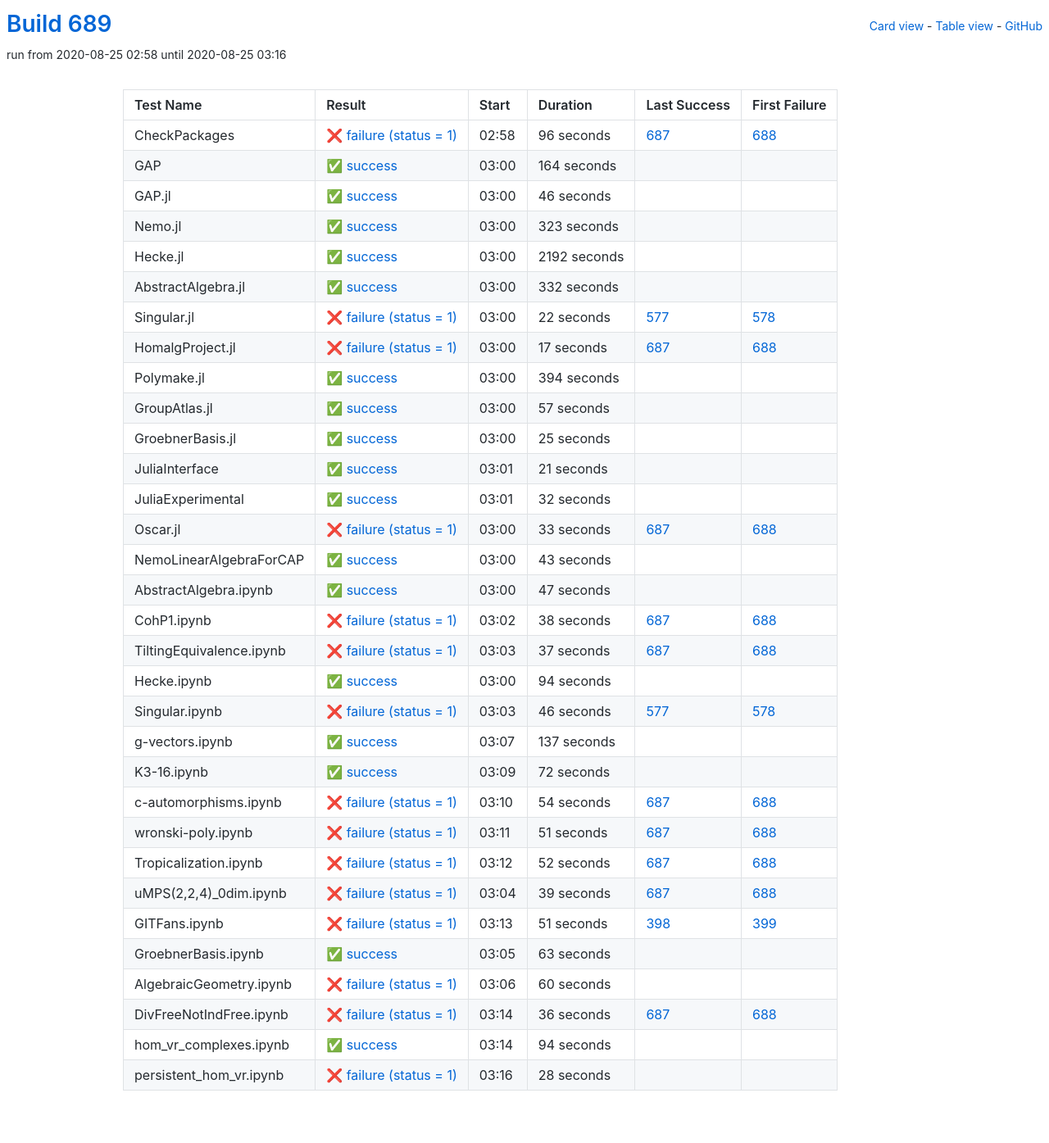
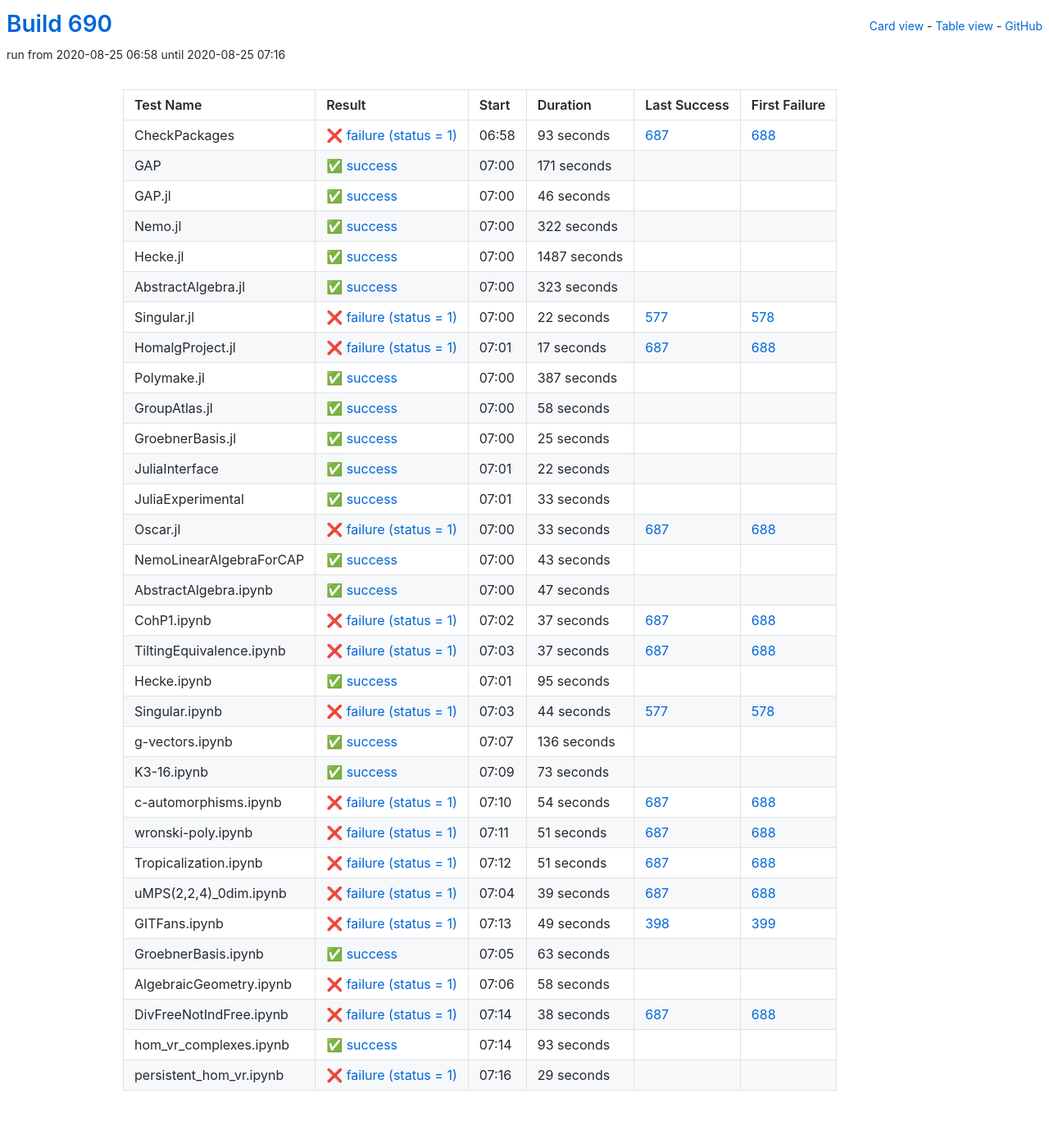
Before and after one commit to oscar-system/oscar-ci-status-stable, a Jekyll site: the page built from table.html, in a window 1280 px wide. Shown: the whole page at 82% size. Built offline with Jekyll 4.4.1, drawn with Linux system fonts in a browser that asks for light colours.

Commit message:
Build #690

```diff
--- a/_data/ci.yml
+++ b/_data/ci.yml
@@ -1,6 +1,6 @@
 ---
-build: 689
-build_url: https://oscarci.mathematik.uni-kl.de/job/oscar-stable/689/
+build: 690
+build_url: https://oscarci.mathematik.uni-kl.de/job/oscar-stable/690/
 job: oscar-stable
 organization: oscar-system
 repo: oscar-ci-status-stable
@@ -8,32 +8,32 @@ repourl: https://github.com/oscar-system/oscar-ci-status-stable
 tests:
 - name: CheckPackages
   id: checkpackages
-  log: https://oscarci.mathematik.uni-kl.de/job/oscar-stable/689/artifact/logs/build-689/CheckPackages.log
-  start: 2020-08-25 02:58
+  log: https://oscarci.mathematik.uni-kl.de/job/oscar-stable/690/artifact/logs/build-690/CheckPackages.log
+  start: 2020-08-25 06:58
   success: false
   exitcode: 1
   status: failure
-  duration: 96
+  duration: 93
   last_success: 687
   last_success_url: https://oscarci.mathematik.uni-kl.de/job/oscar-stable/687/
   first_failure: 688
   first_failure_url: https://oscarci.mathematik.uni-kl.de/job/oscar-stable/688/
 - name: GAP
   id: gap
-  log: https://oscarci.mathematik.uni-kl.de/job/oscar-stable/689/artifact/logs/build-689/GAP.log
-  start: 2020-08-25 03:00
+  log: https://oscarci.mathematik.uni-kl.de/job/oscar-stable/690/artifact/logs/build-690/GAP.log
+  start: 2020-08-25 07:00
   success: true
   exitcode: 0
   status: success
-  duration: 164
+  duration: 171
   last_success: false
   last_success_url:
   first_failure: false
   first_failure_url:
 - name: GAP.jl
   id: gap-jl
-  log: https://oscarci.mathematik.uni-kl.de/job/oscar-stable/689/artifact/logs/build-689/GAP.jl.log
-  start: 2020-08-25 03:00
+  log: https://oscarci.mathematik.uni-kl.de/job/oscar-stable/690/artifact/logs/build-690/GAP.jl.log
+  start: 2020-08-25 07:00
   success: true
   exitcode: 0
   status: success
@@ -44,8 +44,32 @@ tests:
   first_failure_url:
 - name: Nemo.jl
   id: nemo-jl
-  log: https://oscarci.mathematik.uni-kl.de/job/oscar-stable/689/artifact/logs/build-689/Nemo.jl.log
-  start: 2020-08-25 03:00
+  log: https://oscarci.mathematik.uni-kl.de/job/oscar-stable/690/artifact/logs/build-690/Nemo.jl.log
+  start: 2020-08-25 07:00
+  success: true
+  exitcode: 0
+  status: success
+  duration: 322
+  last_success: false
+  last_success_url:
+  first_failure: false
+  first_failure_url:
+- name: Hecke.jl
+  id: hecke-jl
+  log: https://oscarci.mathematik.uni-kl.de/job/oscar-stable/690/artifact/logs/build-690/Hecke.jl.log
+  start: 2020-08-25 07:00
+  success: true
+  exitcode: 0
+  status: success
+  duration: 1487
+  last_success: false
+  last_success_url:
+  first_failure: false
+  first_failure_url:
+- name: AbstractAlgebra.jl
+  id: abstractalgebra-jl
+  log: https://oscarci.mathematik.uni-kl.de/job/oscar-stable/690/artifact/logs/build-690/AbstractAlgebra.jl.log
+  start: 2020-08-25 07:00
   success: true
   exitcode: 0
   status: success
@@ -54,34 +78,10 @@ tests:
   last_success_url:
   first_failure: false
   first_failure_url:
-- name: Hecke.jl
-  id: hecke-jl
-  log: https://oscarci.mathematik.uni-kl.de/job/oscar-stable/689/artifact/logs/build-689/Hecke.jl.log
-  start: 2020-08-25 03:00
-  success: true
-  exitcode: 0
-  status: success
-  duration: 2192
-  last_success: false
-  last_success_url:
-  first_failure: false
-  first_failure_url:
-- name: AbstractAlgebra.jl
-  id: abstractalgebra-jl
-  log: https://oscarci.mathematik.uni-kl.de/job/oscar-stable/689/artifact/logs/build-689/AbstractAlgebra.jl.log
-  start: 2020-08-25 03:00
-  success: true
-  exitcode: 0
-  status: success
-  duration: 332
-  last_success: false
-  last_success_url:
-  first_failure: false
-  first_failure_url:
 - name: Singular.jl
   id: singular-jl
-  log: https://oscarci.mathematik.uni-kl.de/job/oscar-stable/689/artifact/logs/build-689/Singular.jl.log
-  start: 2020-08-25 03:00
+  log: https://oscarci.mathematik.uni-kl.de/job/oscar-stable/690/artifact/logs/build-690/Singular.jl.log
+  start: 2020-08-25 07:00
   success: false
   exitcode: 1
   status: failure
@@ -92,8 +92,8 @@ tests:
   first_failure_url: https://oscarci.mathematik.uni-kl.de/job/oscar-stable/578/
 - name: HomalgProject.jl
   id: homalgproject-jl
-  log: https://oscarci.mathematik.uni-kl.de/job/oscar-stable/689/artifact/logs/build-689/HomalgProject.jl.log
-  start: 2020-08-25 03:00
+  log: https://oscarci.mathematik.uni-kl.de/job/oscar-stable/690/artifact/logs/build-690/HomalgProject.jl.log
+  start: 2020-08-25 07:01
   success: false
   exitcode: 1
   status: failure
@@ -104,32 +104,32 @@ tests:
   first_failure_url: https://oscarci.mathematik.uni-kl.de/job/oscar-stable/688/
 - name: Polymake.jl
   id: polymake-jl
-  log: https://oscarci.mathematik.uni-kl.de/job/oscar-stable/689/artifact/logs/build-689/Polymake.jl.log
-  start: 2020-08-25 03:00
+  log: https://oscarci.mathematik.uni-kl.de/job/oscar-stable/690/artifact/logs/build-690/Polymake.jl.log
+  start: 2020-08-25 07:00
   success: true
   exitcode: 0
   status: success
-  duration: 394
+  duration: 387
   last_success: false
   last_success_url:
   first_failure: false
   first_failure_url:
 - name: GroupAtlas.jl
   id: groupatlas-jl
-  log: https://oscarci.mathematik.uni-kl.de/job/oscar-stable/689/artifact/logs/build-689/GroupAtlas.jl.log
-  start: 2020-08-25 03:00
+  log: https://oscarci.mathematik.uni-kl.de/job/oscar-stable/690/artifact/logs/build-690/GroupAtlas.jl.log
+  start: 2020-08-25 07:00
   success: true
   exitcode: 0
   status: success
-  duration: 57
+  duration: 58
   last_success: false
   last_success_url:
   first_failure: false
   first_failure_url:
 - name: GroebnerBasis.jl
   id: groebnerbasis-jl
-  log: https://oscarci.mathematik.uni-kl.de/job/oscar-stable/689/artifact/logs/build-689/GroebnerBasis.jl.log
-  start: 2020-08-25 03:00
+  log: https://oscarci.mathematik.uni-kl.de/job/oscar-stable/690/artifact/logs/build-690/GroebnerBasis.jl.log
+  start: 2020-08-25 07:00
   success: true
   exitcode: 0
   status: success
@@ -140,32 +140,32 @@ tests:
   first_failure_url:
 - name: JuliaInterface
   id: juliainterface
-  log: https://oscarci.mathematik.uni-kl.de/job/oscar-stable/689/artifact/logs/build-689/JuliaInterface.log
-  start: 2020-08-25 03:01
+  log: https://oscarci.mathematik.uni-kl.de/job/oscar-stable/690/artifact/logs/build-690/JuliaInterface.log
+  start: 2020-08-25 07:01
   success: true
   exitcode: 0
   status: success
-  duration: 21
+  duration: 22
   last_success: false
   last_success_url:
   first_failure: false
   first_failure_url:
 - name: JuliaExperimental
   id: juliaexperimental
-  log: https://oscarci.mathematik.uni-kl.de/job/oscar-stable/689/artifact/logs/build-689/JuliaExperimental.log
-  start: 2020-08-25 03:01
+  log: https://oscarci.mathematik.uni-kl.de/job/oscar-stable/690/artifact/logs/build-690/JuliaExperimental.log
+  start: 2020-08-25 07:01
   success: true
   exitcode: 0
   status: success
-  duration: 32
+  duration: 33
   last_success: false
   last_success_url:
   first_failure: false
   first_failure_url:
 - name: Oscar.jl
   id: oscar-jl
-  log: https://oscarci.mathematik.uni-kl.de/job/oscar-stable/689/artifact/logs/build-689/Oscar.jl.log
-  start: 2020-08-25 03:00
+  log: https://oscarci.mathematik.uni-kl.de/job/oscar-stable/690/artifact/logs/build-690/Oscar.jl.log
+  start: 2020-08-25 07:00
   success: false
   exitcode: 1
   status: failure
@@ -176,8 +176,8 @@ tests:
   first_failure_url: https://oscarci.mathematik.uni-kl.de/job/oscar-stable/688/
 - name: NemoLinearAlgebraForCAP
   id: nemolinearalgebraforcap
-  log: https://oscarci.mathematik.uni-kl.de/job/oscar-stable/689/artifact/logs/build-689/NemoLinearAlgebraForCAP.log
-  start: 2020-08-25 03:00
+  log: https://oscarci.mathematik.uni-kl.de/job/oscar-stable/690/artifact/logs/build-690/NemoLinearAlgebraForCAP.log
+  start: 2020-08-25 07:00
   success: true
   exitcode: 0
   status: success
@@ -188,8 +188,8 @@ tests:
   first_failure_url:
 - name: AbstractAlgebra.ipynb
   id: abstractalgebra-ipynb
-  log: https://oscarci.mathematik.uni-kl.de/job/oscar-stable/689/artifact/logs/build-689/AbstractAlgebra.ipynb.log
-  start: 2020-08-25 03:00
+  log: https://oscarci.mathematik.uni-kl.de/job/oscar-stable/690/artifact/logs/build-690/AbstractAlgebra.ipynb.log
+  start: 2020-08-25 07:00
   success: true
   exitcode: 0
   status: success
@@ -200,20 +200,20 @@ tests:
   first_failure_url:
 - name: CohP1.ipynb
   id: cohp1-ipynb
-  log: https://oscarci.mathematik.uni-kl.de/job/oscar-stable/689/artifact/logs/build-689/CohP1.ipynb.log
-  start: 2020-08-25 03:02
+  log: https://oscarci.mathematik.uni-kl.de/job/oscar-stable/690/artifact/logs/build-690/CohP1.ipynb.log
+  start: 2020-08-25 07:02
   success: false
   exitcode: 1
   status: failure
-  duration: 38
+  duration: 37
   last_success: 687
   last_success_url: https://oscarci.mathematik.uni-kl.de/job/oscar-stable/687/
   first_failure: 688
   first_failure_url: https://oscarci.mathematik.uni-kl.de/job/oscar-stable/688/
 - name: TiltingEquivalence.ipynb
   id: tiltingequivalence-ipynb
-  log: https://oscarci.mathematik.uni-kl.de/job/oscar-stable/689/artifact/logs/build-689/TiltingEquivalence.ipynb.log
-  start: 2020-08-25 03:03
+  log: https://oscarci.mathematik.uni-kl.de/job/oscar-stable/690/artifact/logs/build-690/TiltingEquivalence.ipynb.log
+  start: 2020-08-25 07:03
   success: false
   exitcode: 1
   status: failure
@@ -224,56 +224,56 @@ tests:
   first_failure_url: https://oscarci.mathematik.uni-kl.de/job/oscar-stable/688/
 - name: Hecke.ipynb
   id: hecke-ipynb
-  log: https://oscarci.mathematik.uni-kl.de/job/oscar-stable/689/artifact/logs/build-689/Hecke.ipynb.log
-  start: 2020-08-25 03:00
+  log: https://oscarci.mathematik.uni-kl.de/job/oscar-stable/690/artifact/logs/build-690/Hecke.ipynb.log
+  start: 2020-08-25 07:01
   success: true
   exitcode: 0
   status: success
-  duration: 94
+  duration: 95
   last_success: false
   last_success_url:
   first_failure: false
   first_failure_url:
 - name: Singular.ipynb
   id: singular-ipynb
-  log: https://oscarci.mathematik.uni-kl.de/job/oscar-stable/689/artifact/logs/build-689/Singular.ipynb.log
-  start: 2020-08-25 03:03
+  log: https://oscarci.mathematik.uni-kl.de/job/oscar-stable/690/artifact/logs/build-690/Singular.ipynb.log
+  start: 2020-08-25 07:03
   success: false
   exitcode: 1
   status: failure
-  duration: 46
+  duration: 44
   last_success: 577
   last_success_url: https://oscarci.mathematik.uni-kl.de/job/oscar-stable/577/
   first_failure: 578
   first_failure_url: https://oscarci.mathematik.uni-kl.de/job/oscar-stable/578/
 - name: g-vectors.ipynb
   id: g-vectors-ipynb
-  log: https://oscarci.mathematik.uni-kl.de/job/oscar-stable/689/artifact/logs/build-689/g-vectors.ipynb.log
-  start: 2020-08-25 03:07
+  log: https://oscarci.mathematik.uni-kl.de/job/oscar-stable/690/artifact/logs/build-690/g-vectors.ipynb.log
+  start: 2020-08-25 07:07
   success: true
   exitcode: 0
   status: success
-  duration: 137
+  duration: 136
   last_success: false
   last_success_url:
   first_failure: false
   first_failure_url:
 - name: K3-16.ipynb
   id: k3-16-ipynb
-  log: https://oscarci.mathematik.uni-kl.de/job/oscar-stable/689/artifact/logs/build-689/K3-16.ipynb.log
-  start: 2020-08-25 03:09
+  log: https://oscarci.mathematik.uni-kl.de/job/oscar-stable/690/artifact/logs/build-690/K3-16.ipynb.log
+  start: 2020-08-25 07:09
   success: true
   exitcode: 0
   status: success
-  duration: 72
+  duration: 73
   last_success: false
   last_success_url:
   first_failure: false
   first_failure_url:
 - name: c-automorphisms.ipynb
   id: c-automorphisms-ipynb
-  log: https://oscarci.mathematik.uni-kl.de/job/oscar-stable/689/artifact/logs/build-689/c-automorphisms.ipynb.log
-  start: 2020-08-25 03:10
+  log: https://oscarci.mathematik.uni-kl.de/job/oscar-stable/690/artifact/logs/build-690/c-automorphisms.ipynb.log
+  start: 2020-08-25 07:10
   success: false
   exitcode: 1
   status: failure
@@ -284,8 +284,8 @@ tests:
   first_failure_url: https://oscarci.mathematik.uni-kl.de/job/oscar-stable/688/
 - name: wronski-poly.ipynb
   id: wronski-poly-ipynb
-  log: https://oscarci.mathematik.uni-kl.de/job/oscar-stable/689/artifact/logs/build-689/wronski-poly.ipynb.log
-  start: 2020-08-25 03:11
+  log: https://oscarci.mathematik.uni-kl.de/job/oscar-stable/690/artifact/logs/build-690/wronski-poly.ipynb.log
+  start: 2020-08-25 07:11
   success: false
   exitcode: 1
   status: failure
@@ -296,20 +296,20 @@ tests:
   first_failure_url: https://oscarci.mathematik.uni-kl.de/job/oscar-stable/688/
 - name: Tropicalization.ipynb
   id: tropicalization-ipynb
-  log: https://oscarci.mathematik.uni-kl.de/job/oscar-stable/689/artifact/logs/build-689/Tropicalization.ipynb.log
-  start: 2020-08-25 03:12
+  log: https://oscarci.mathematik.uni-kl.de/job/oscar-stable/690/artifact/logs/build-690/Tropicalization.ipynb.log
+  start: 2020-08-25 07:12
   success: false
   exitcode: 1
   status: failure
-  duration: 52
+  duration: 51
   last_success: 687
   last_success_url: https://oscarci.mathematik.uni-kl.de/job/oscar-stable/687/
   first_failure: 688
   first_failure_url: https://oscarci.mathematik.uni-kl.de/job/oscar-stable/688/
 - name: uMPS(2,2,4)_0dim.ipynb
   id: umps-2-2-4-0dim-ipynb
-  log: https://oscarci.mathematik.uni-kl.de/job/oscar-stable/689/artifact/logs/build-689/uMPS-2-2-4-_0dim.ipynb.log
-  start: 2020-08-25 03:04
+  log: https://oscarci.mathematik.uni-kl.de/job/oscar-stable/690/artifact/logs/build-690/uMPS-2-2-4-_0dim.ipynb.log
+  start: 2020-08-25 07:04
   success: false
   exitcode: 1
   status: failure
@@ -320,20 +320,20 @@ tests:
   first_failure_url: https://oscarci.mathematik.uni-kl.de/job/oscar-stable/688/
 - name: GITFans.ipynb
   id: gitfans-ipynb
-  log: https://oscarci.mathematik.uni-kl.de/job/oscar-stable/689/artifact/logs/build-689/GITFans.ipynb.log
-  start: 2020-08-25 03:13
+  log: https://oscarci.mathematik.uni-kl.de/job/oscar-stable/690/artifact/logs/build-690/GITFans.ipynb.log
+  start: 2020-08-25 07:13
   success: false
   exitcode: 1
   status: failure
-  duration: 51
+  duration: 49
   last_success: 398
   last_success_url: https://oscarci.mathematik.uni-kl.de/job/oscar-stable/398/
   first_failure: 399
   first_failure_url: https://oscarci.mathematik.uni-kl.de/job/oscar-stable/399/
 - name: GroebnerBasis.ipynb
   id: groebnerbasis-ipynb
-  log: https://oscarci.mathematik.uni-kl.de/job/oscar-stable/689/artifact/logs/build-689/GroebnerBasis.ipynb.log
-  start: 2020-08-25 03:05
+  log: https://oscarci.mathematik.uni-kl.de/job/oscar-stable/690/artifact/logs/build-690/GroebnerBasis.ipynb.log
+  start: 2020-08-25 07:05
   success: true
   exitcode: 0
   status: success
@@ -344,48 +344,48 @@ tests:
   first_failure_url:
 - name: AlgebraicGeometry.ipynb
   id: algebraicgeometry-ipynb
-  log: https://oscarci.mathematik.uni-kl.de/job/oscar-stable/689/artifact/logs/build-689/AlgebraicGeometry.ipynb.log
-  start: 2020-08-25 03:06
+  log: https://oscarci.mathematik.uni-kl.de/job/oscar-stable/690/artifact/logs/build-690/AlgebraicGeometry.ipynb.log
+  start: 2020-08-25 07:06
   success: false
   exitcode: 1
   status: failure
-  duration: 60
+  duration: 58
   last_success: false
   last_success_url:
   first_failure: false
   first_failure_url:
 - name: DivFreeNotIndFree.ipynb
   id: divfreenotindfree-ipynb
-  log: https://oscarci.mathematik.uni-kl.de/job/oscar-stable/689/artifact/logs/build-689/DivFreeNotIndFree.ipynb.log
-  start: 2020-08-25 03:14
+  log: https://oscarci.mathematik.uni-kl.de/job/oscar-stable/690/artifact/logs/build-690/DivFreeNotIndFree.ipynb.log
+  start: 2020-08-25 07:14
   success: false
   exitcode: 1
   status: failure
-  duration: 36
+  duration: 38
   last_success: 687
   last_success_url: https://oscarci.mathematik.uni-kl.de/job/oscar-stable/687/
   first_failure: 688
   first_failure_url: https://oscarci.mathematik.uni-kl.de/job/oscar-stable/688/
 - name: hom_vr_complexes.ipynb
   id: hom-vr-complexes-ipynb
-  log: https://oscarci.mathematik.uni-kl.de/job/oscar-stable/689/artifact/logs/build-689/hom_vr_complexes.ipynb.log
-  start: 2020-08-25 03:14
+  log: https://oscarci.mathematik.uni-kl.de/job/oscar-stable/690/artifact/logs/build-690/hom_vr_complexes.ipynb.log
+  start: 2020-08-25 07:14
   success: true
   exitcode: 0
   status: success
-  duration: 94
+  duration: 93
   last_success: false
   last_success_url:
   first_failure: false
   first_failure_url:
 - name: persistent_hom_vr.ipynb
   id: persistent-hom-vr-ipynb
-  log: https://oscarci.mathematik.uni-kl.de/job/oscar-stable/689/artifact/logs/build-689/persistent_hom_vr.ipynb.log
-  start: 2020-08-25 03:16
+  log: https://oscarci.mathematik.uni-kl.de/job/oscar-stable/690/artifact/logs/build-690/persistent_hom_vr.ipynb.log
+  start: 2020-08-25 07:16
   success: false
   exitcode: 1
   status: failure
-  duration: 28
+  duration: 29
   last_success: false
   last_success_url:
   first_failure: false
```
Also changed, not shown: README.md.
